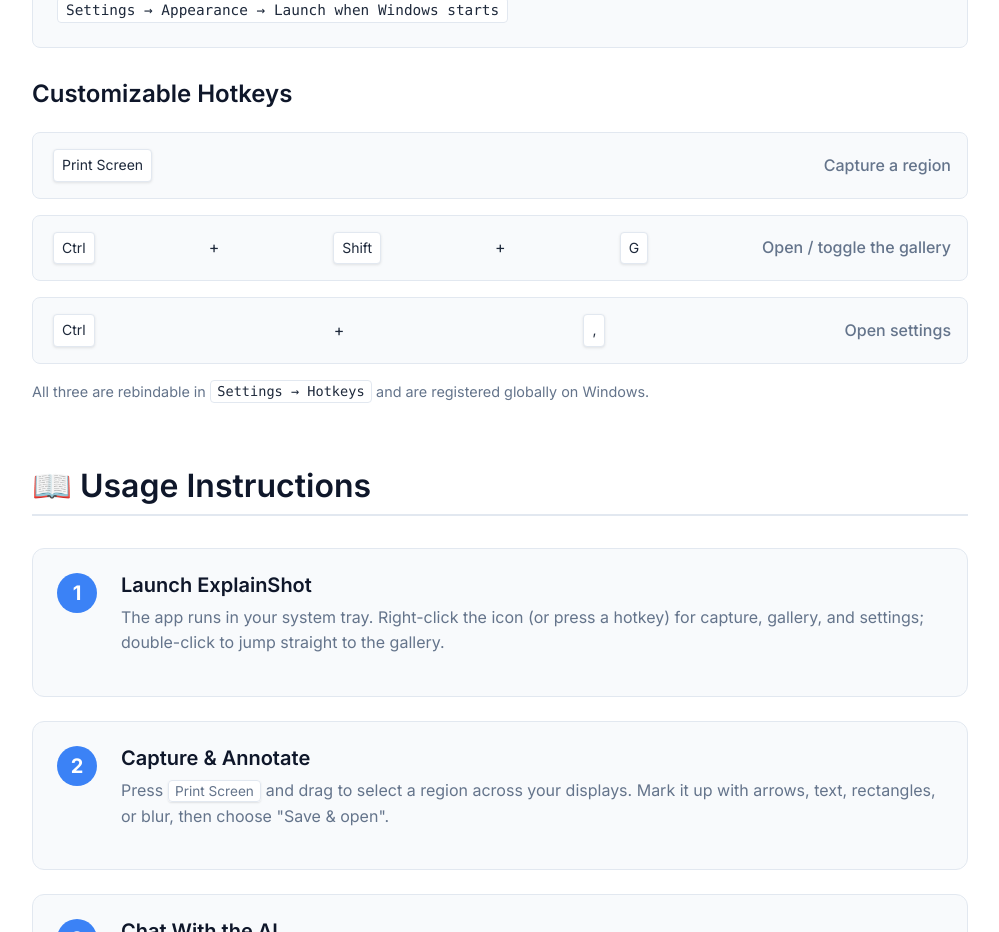
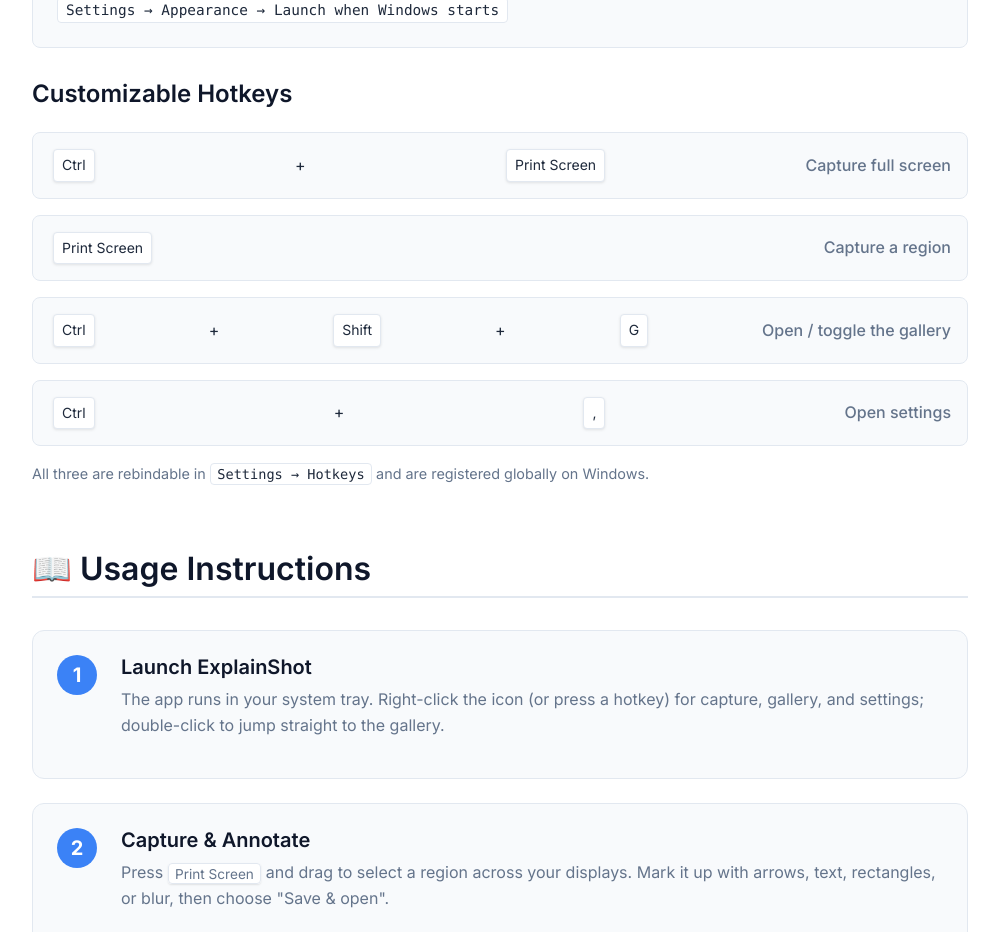
Before and after one commit to p1k2i/explainshot-site, a Vue app: page /help in a window 1280 px wide. Shown: the part 2080-3012 px from the top of the page, without its empty margins (140-1139 px from the left). Built offline with nearby package versions, Linux system fonts and the light colour scheme.

Commit message:
Add hotkey for capturing full screen

```diff
--- a/src/views/HelpPage.vue
+++ b/src/views/HelpPage.vue
@@ -91,6 +91,10 @@
         <div class="config-section">
             <h3>Customizable Hotkeys</h3>
           <div class="hotkey-grid">
+            <div class="hotkey-item">
+              <kbd>Ctrl</kbd> + <kbd>Print Screen</kbd>
+              <span>Capture full screen</span>
+            </div>
             <div class="hotkey-item">
               <kbd>Print Screen</kbd>
               <span>Capture a region</span>
```
